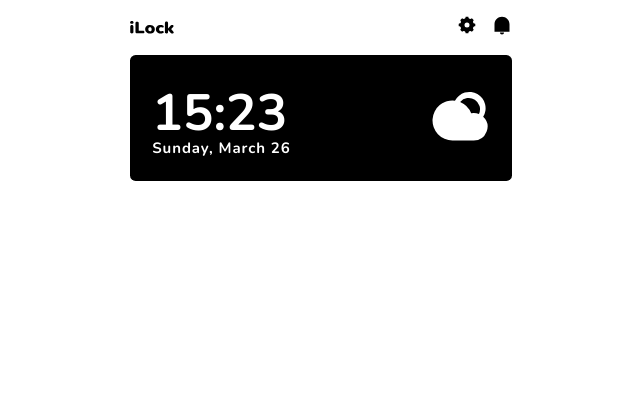
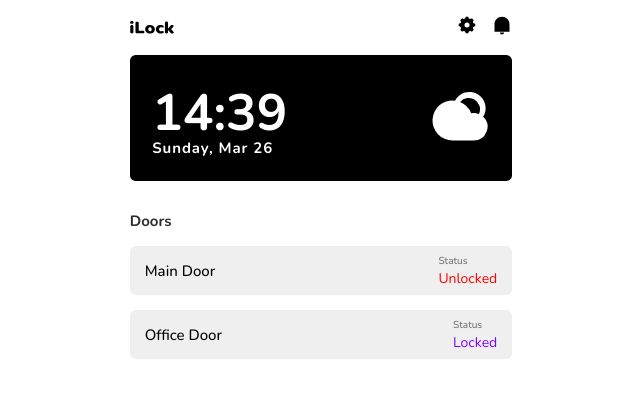
Before and after one commit to Theo-flux/iLock, a React (Vite) app: page / in a window 1280 px wide. Shown: the top 398 px of the page, without its empty margins (319-959 px from the left). Built offline with nearby package versions, Linux system fonts and the light colour scheme.

Commit message:
[feat]: Doors components

```diff
--- a/src/assets/global.ts
+++ b/src/assets/global.ts
@@ -21,7 +21,7 @@ export default createGlobalStyle`
         --silver: #ADADAD;
         --gallery: #EFEFEF;
         --danger_stroke: #D30000;
-        --active: #004804;
+        --active: #8000FF;
         --inactive: #2D2D2D;
         --deactivated: #FF0000;
         --active-bg: #8BF290;
--- /dev/null
+++ b/src/components/home/Doors.tsx
@@ -0,0 +1,30 @@
+import { StyledH5, StyledSmallText, StyledText, StyledTinyText } from '../../shared'
+import {DoorContainer, DoorInnerContainer, DoorCard, Status} from './doors.css'
+
+function Doors() {
+  return (
+    <DoorContainer>
+        <StyledH5>Doors</StyledH5>
+
+        <DoorInnerContainer>
+            <DoorCard>
+                <StyledText>Main Door</StyledText>
+                <Status>
+                    <StyledTinyText>Status</StyledTinyText>
+                    <StyledSmallText color={'var(--deactivated)'}>Unlocked</StyledSmallText>
+                </Status>
+            </DoorCard>
+
+            <DoorCard>
+                <StyledText>Office Door</StyledText>
+                <Status>
+                    <StyledTinyText>Status</StyledTinyText>
+                    <StyledSmallText color={'var(--active)'}>Locked</StyledSmallText>
+                </Status>
+            </DoorCard>
+        </DoorInnerContainer>
+    </DoorContainer>
+  )
+}
+
+export default Doors
--- a/src/components/home/Home.tsx
+++ b/src/components/home/Home.tsx
@@ -2,19 +2,38 @@ import React from 'react'
 import { AppContainer } from '../../shared'
 import {Banner, HomeContainer, BannerStyledTitle, BannerInnerLeft, BannerSmallText, StyledRiSunCloudyFill} from './home.css'
 import Nav from './Nav'
+import Doors from './Doors'
 
 function Home() {
+  const event = new Date();
+  const optionsDate: Intl.DateTimeFormatOptions = {
+    weekday: 'long',
+    month: 'short',
+    day: 'numeric',
+  };
+
+  const optionsTime: Intl.DateTimeFormatOptions = {
+    hour: "2-digit",
+    minute: "2-digit"
+  }
+
+  const today = event.toLocaleDateString(undefined, optionsDate);
+  const time = event.toLocaleTimeString('en-GB', optionsTime);
+
+  console.log(time)
   return (
     <HomeContainer>
       <Nav/>
       <Banner>
         <BannerInnerLeft>
-          <BannerStyledTitle>15:23</BannerStyledTitle>
-          <BannerSmallText>Sunday, March 26</BannerSmallText>
+          <BannerStyledTitle>{time}</BannerStyledTitle>
+          <BannerSmallText>{today}</BannerSmallText>
         </BannerInnerLeft>
 
         <StyledRiSunCloudyFill/>
       </Banner>
+
+      <Doors/>
     </HomeContainer>
   )
 }
--- /dev/null
+++ b/src/components/home/doors.css.ts
@@ -0,0 +1,22 @@
+import styled from "styled-components";
+import { radius } from "../../utils";
+
+export const DoorContainer = styled.div`
+    margin-top: 2rem;
+`
+
+export const DoorInnerContainer = styled.div`
+    margin-top: 1rem;
+`
+
+export const DoorCard = styled.div`
+    border-radius: ${radius.md};
+    padding: 0.5rem 1rem;
+    background-color: var(--gallery);
+    display: flex;
+    justify-content: space-between;
+    align-items: center;
+    margin-bottom: 1rem;
+`
+
+export const Status = styled.div``
--- a/src/shared/typo/index.ts
+++ b/src/shared/typo/index.ts
@@ -41,7 +41,7 @@ export const StyledH6 = styled.h6``;
 
 export const StyledText = styled.p`
   font-weight: 500;
-  color: ${(props) => (props.color ? `${props.color}` : `var(--gray)`)};
+  color: ${(props) => (props.color ? `${props.color}` : `var(--primary)`)};
 `;
 
 export const StyledSmallText = styled.small`
@@ -58,7 +58,7 @@ export const StyledSmallText = styled.small`
 `;
 
 export const StyledTinyText = styled.p`
-  font-size: 0.875rem;
+  font-size: 0.675rem;
   font-weight: 400;
   color: var(--gray);
   /* border: 1px solid magenta; */
```
